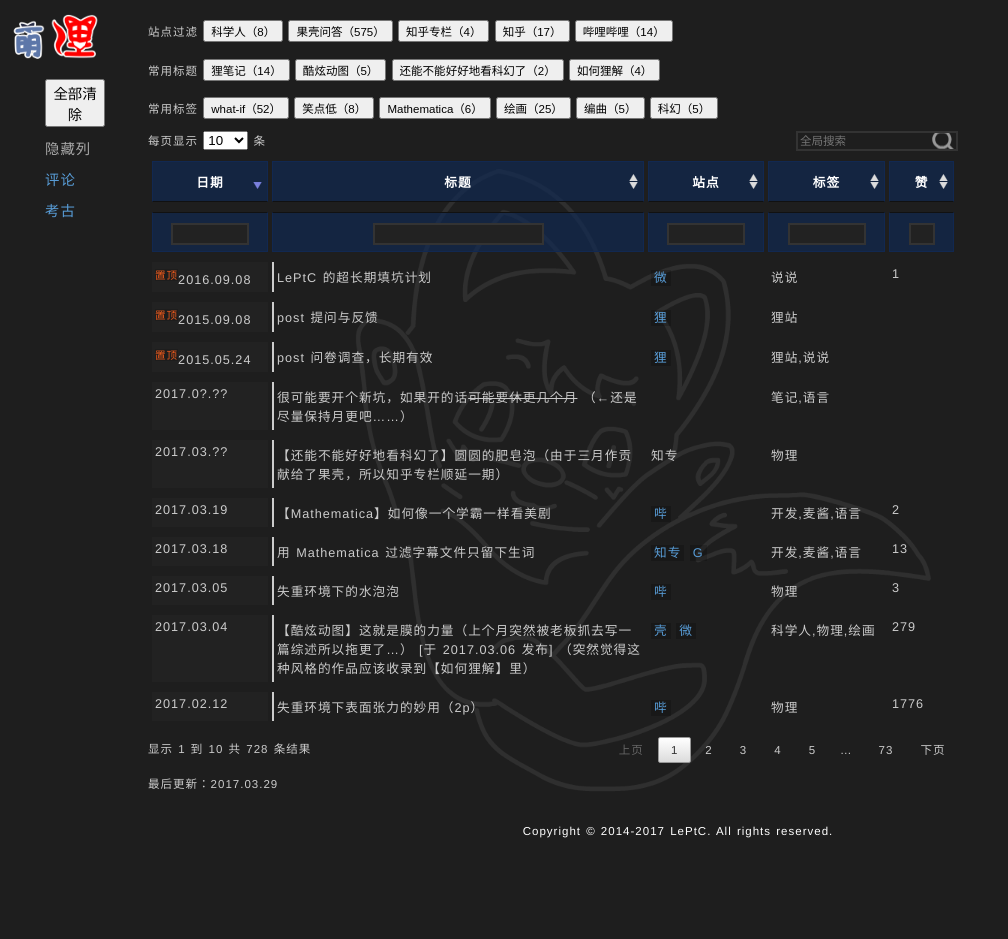
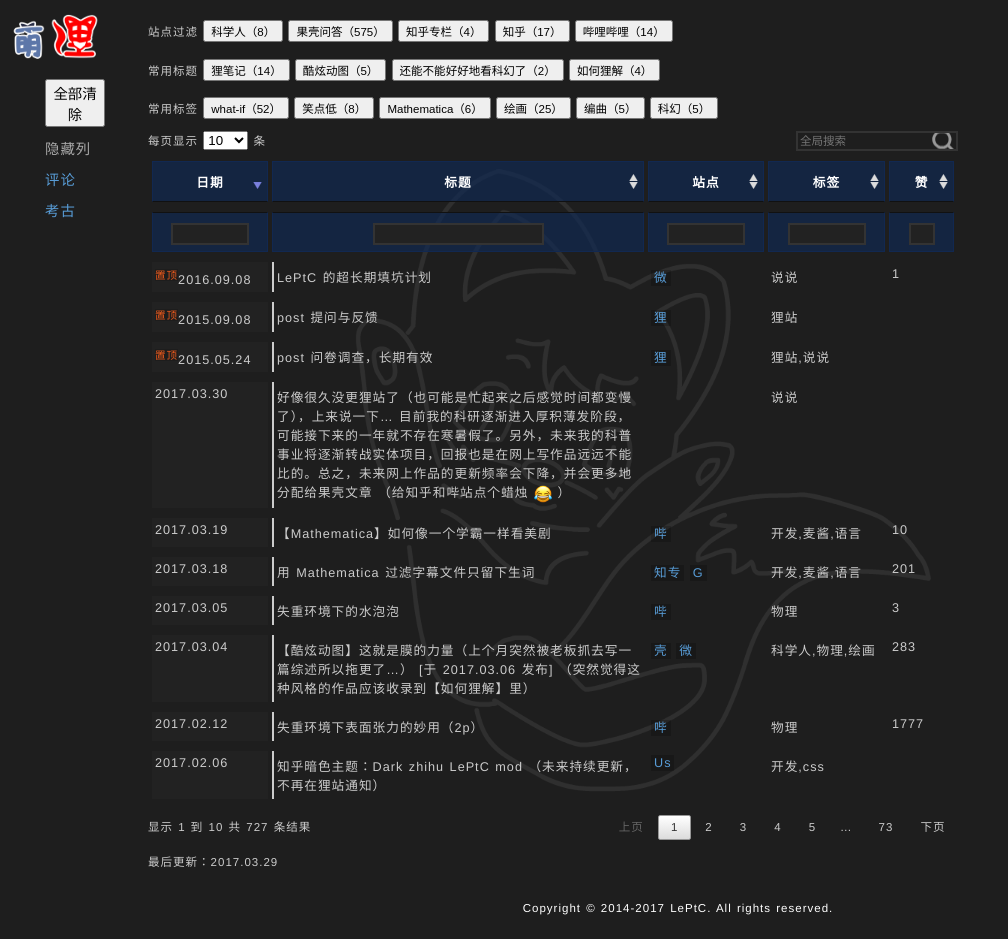
Before and after one commit to LePtC/LePtC.github.io, a Jekyll site: the page built from index.html, in a window 1280 px wide and 939 px high. Shown: the whole window, without its empty margins (0-1008 px from the left). Built offline with Jekyll 4.4.1, drawn with Linux system fonts in a browser that asks for light colours; Markdown is read by kramdown in place of the engine named in the settings; comment, search, counter and statistics services are not loaded.

Commit message:
update index

```diff
--- a/index.html
+++ b/index.html
@@ -200,26 +200,31 @@
 
 <tbody style="color:#CCC">
 
-<tr><td>2017.0?.??</td>
+<!-- <tr><td>2017.0?.??</td>
   <td>很可能要开个新坑，如果开的话<del>可能要休更几个月</del> （←还是尽量保持月更吧……）</td>
 <td></td>
-<td>笔记,语言</td><td></td></tr>
-
-<tr><td>2017.03.??</td>
+<td>笔记,语言</td><td></td></tr> -->
+
+<!-- <tr><td>2017.03.??</td>
   <td>【还能不能好好地看科幻了】圆圆的肥皂泡（由于三月作贡献给了果壳，所以知乎专栏顺延一期）</td>
 <td>知专</td>
-<td>物理</td><td></td></tr>
+<td>物理</td><td></td></tr> -->
+
+<tr><td>2017.03.30</td>
+  <td>好像很久没更狸站了（也可能是忙起来之后感觉时间都变慢了），上来说一下… 目前我的科研逐渐进入厚积薄发阶段，可能接下来的一年就不存在寒暑假了。另外，未来我的科普事业将逐渐转战实体项目，回报也是在网上写作品远远不能比的。总之，未来网上作品的更新频率会下降，并会更多地分配给果壳文章 （给知乎和哔站点个蜡烛 <img src="img/xcry.png" alt="[笑 cry]"> ）</td>
+<td></td>
+<td>说说</td><td></td></tr>
 
 <tr><td>2017.03.19</td>
   <td>【Mathematica】如何像一个学霸一样看美剧</td>
 <td><a href="http://www.bilibili.com/video/av9259329">哔</a></td>
-<td>开发,麦酱,语言</td><td>2</td></tr>
+<td>开发,麦酱,语言</td><td>10</td></tr>
 
 <tr><td>2017.03.18</td>
   <td>用 Mathematica 过滤字幕文件只留下生词</td>
 <td><a href="https://zhuanlan.zhihu.com/p/25854872">知专</a>
   <a href="https://github.com/LePtC/MaticaGuokr/tree/master/201703">G</a></td>
-<td>开发,麦酱,语言</td><td>13</td></tr>
+<td>开发,麦酱,语言</td><td>201</td></tr>
 
 <tr><td>2017.03.05</td>
   <td>失重环境下的水泡泡</td>
@@ -230,12 +235,12 @@
   <td>【酷炫动图】这就是膜的力量（上个月突然被老板抓去写一篇综述所以拖更了…） [于 2017.03.06 发布] （突然觉得这种风格的作品应该收录到【如何狸解】里）</td>
 <td><a href="http://www.guokr.com/article/442044/">壳</a>
     <a href="http://weibo.com/ttarticle/p/show?id=2309404082667938281154">微</a></td>
-<td>科学人,物理,绘画</td><td><!-- 3+276 -->279</td></tr>
+<td>科学人,物理,绘画</td><td><!-- 3+280 -->283</td></tr>
 
 <tr><td>2017.02.12</td>
   <td>失重环境下表面张力的妙用（2p）</td>
 <td><a href="http://www.bilibili.com/video/av8579108">哔</a></td>
-<td>物理</td><td>1776</td></tr>
+<td>物理</td><td>1777</td></tr>
 
 <tr><td>2017.02.06</td>
   <td>知乎暗色主题：Dark zhihu LePtC mod （未来持续更新，不再在狸站通知）</td>
@@ -314,7 +319,7 @@
 <td>编曲</td><td>6</td></tr>
 
 <tr><td>2016.09.01</td>
-  <td>【编曲】P1 的加长交响乐版（2p） （完成度不足，于 2017.02 撤回）</td>
+  <td>【编曲】P1 的加长交响乐版（2p） [完成度不足，2017.02 撤回]</td>
 <td><a href="http://www.bilibili.com/video/av6117048">哔</a></td>
 <td>编曲</td><td>4</td></tr>
 
```
Also changed, not shown: other parts of index.html (+6 -6 lines).
